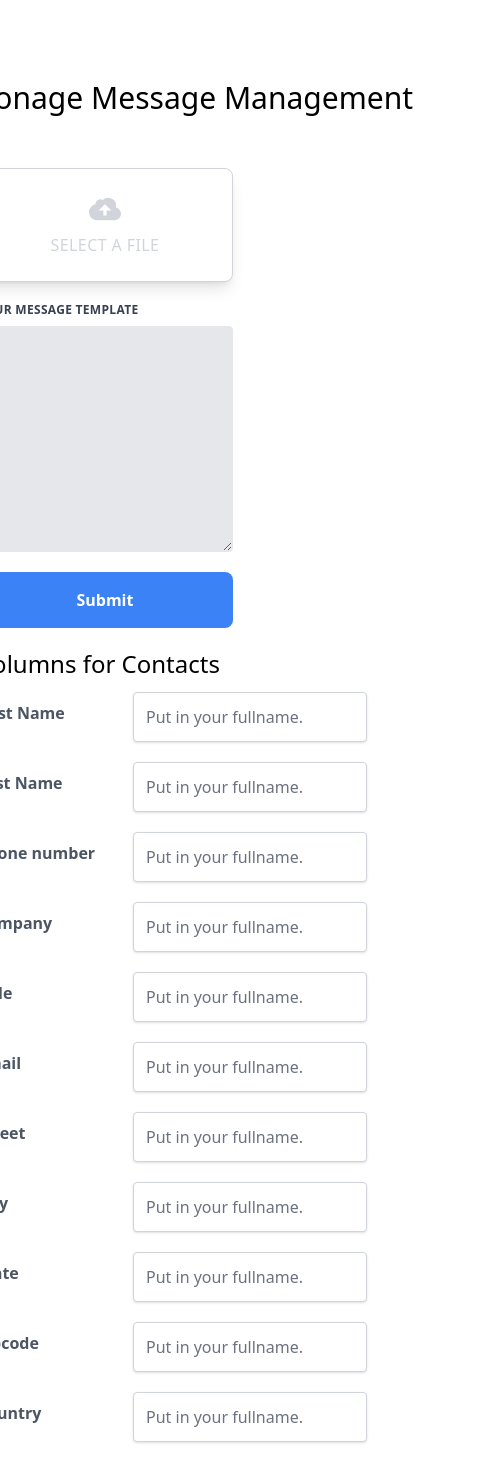
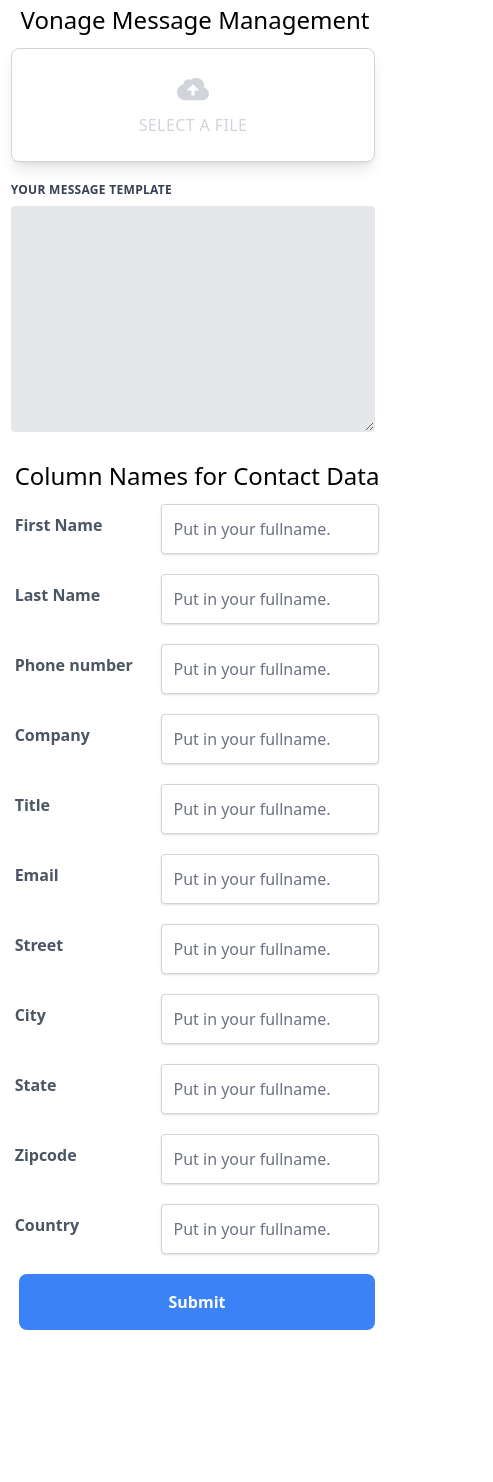
Before and after one commit to cooldev900/vonage-manage-frontend, a React (Vite) app: page / in a window 390 px wide. Shown: the top 1482 px of the page, 493 px wide, since content can reach past the window. After the commit the page ends 1350 px from the top, so only its background shows below. Built offline with nearby package versions, Linux system fonts and the light colour scheme.

Commit message:
feat: sending form

```diff
--- a/src/App.tsx
+++ b/src/App.tsx
@@ -1,22 +1,11 @@
-import { ReactElement, useState } from 'react'
+import { ChangeEvent, ReactElement, useState } from 'react'
 import { SubmitHandler, useForm } from 'react-hook-form'
 import { yupResolver } from '@hookform/resolvers/yup'
 import * as Yup from 'yup'
+import { FormType } from './types'
+import axios from 'axios'
 
-interface FormType {
-  firstName: string
-  lastName?: string
-  company?: string
-  title?: string
-  email?: string
-  street: string
-  city?: string
-  state?: string
-  zipcode?: string
-  country?: string
-  phoneNumber: string
-  messageTemplate: string
-}
+const allowedExtensions = ['csv']
 
 // Define validation schema using Yup
 const validationSchema: Yup.ObjectSchema<FormType> = Yup.object({
@@ -54,31 +43,67 @@
     register,
     handleSubmit,
     formState: { errors, isDirty },
-    reset: resetForm,
-    trigger
+    reset: resetForm
   } = useForm<FormType>({
     defaultValues: initialValues,
     resolver: yupResolver(validationSchema)
   })
 
-  const onSubmit: SubmitHandler<FormType> = (data) => {
-    console.log(data)
+  const [fileError, setFileError] = useState<string>('')
+  const [csvFile, setCsvFile] = useState<File>()
+
+  const handleFileInputChange = (e: ChangeEvent<HTMLInputElement>) => {
+    if (e.target.files && e.target.files.length > 0) {
+      const file = e.target.files[0]
+      const fileExtension = file?.type.split('/')[1]
+      if (!allowedExtensions.includes(fileExtension)) {
+        setFileError('Please input a csv file')
+        return
+      }
+      setCsvFile(file)
+    }
+  }
+
+  const onSubmit: SubmitHandler<FormType> = async (data) => {
+    if (!csvFile) {
+      setFileError('Please select a csv file.')
+      return
+    }
+
+    const formdata = new FormData()
+    formdata.append('csvfile', csvFile)
+    Object.keys(data).map((key) =>
+      //@ts-ignore
+      formdata.append(key, data[key] ? data[key] : '-')
+    )
+    const result = await axios.post(
+      'http://localhost:8000/send_sms',
+      formdata,
+      {
+        headers: {
+          'Content-Type': 'multipart/form-data',
+          Authorization: 'Bearer your-token'
+        }
+      }
+    )
+    console.log({ result })
   }
 
   return (
-    <div className="p-20 md:w-full">
+    <div className="md:p-20 md:pt-10 p-0 md:w-full">
       <div className="flex flex-col gap-10 whitespace-nowrap">
         <div className="bg-white">
-          <p className="pb-3 text-3xl text-center mb-10">
+          <p className="p-1 text-2xl md:text-3xl text-center md:my-10 sm:my-5">
             Vonage Message Management
           </p>
           <form
-            className="flex flex-wrap md:px-16 sm:px-8"
+            className="flex flex-wrap lg:px-16 md:px-8 px-2"
             onSubmit={handleSubmit(onSubmit)}
           >
-            <div className="md:w-1/2 sm:w-full md:pr-8 sm:pr-4">
-              <div className="md:m-8 sm:m-4">
-                <label className="mb-5 w-64 flex flex-col items-center px-4 py-6 bg-white text-gray-300 rounded-lg shadow-lg tracking-wide uppercase border border-gray-300 hover:border-transparent cursor-pointer hover:bg-blue-500 hover:text-white">
+            <div className="md:w-1/2 w-full lg:pr-8 md:pr-4 pr-1">
+              <div className="m-2 md:m-8 sm:m-4">
+                <div className="mb-5">
+                  <label className="w-full flex flex-col items-center px-4 py-6 bg-white text-gray-300 rounded-lg shadow-lg tracking-wide uppercase border border-gray-300 hover:border-transparent cursor-pointer hover:bg-blue-500 hover:text-white">
                     <svg
                       className="w-8 h-8"
                       fill="currentColor"
@@ -90,8 +115,17 @@
                     <span className="mt-2 text-base leading-normal">
                       Select a file
                     </span>
-                  <input type="file" className="hidden" />
+                    <input
+                      type="file"
+                      className="hidden"
+                      accept=".csv"
+                      onChange={handleFileInputChange}
+                    />
                   </label>
+                  {fileError && (
+                    <p className="text-sm text-red-400 mt-2">{fileError}</p>
+                  )}
+                </div>
 
                 <div className="w-full mb-5">
                   <label
@@ -111,16 +145,21 @@
                     </p>
                   )}
                 </div>
-                <button className="block w-full bg-blue-500 text-white font-bold py-4 rounded-lg mb-5">
+                <button
+                  type="submit"
+                  // disabled={Object.keys(errors).length > 0}
+                  // onClick={handleSubmit(onSubmit)}
+                  className="hidden md:block w-full bg-blue-500 text-white font-bold py-4 rounded-lg mb-5"
+                >
                   Submit
                 </button>
               </div>
             </div>
 
-            <div className="md:w-1/2 sm:w-full  md:pl-8 sm:pl-4">
-              <div className="md:m-8 sm:m-4">
-                <p className="pb-3 text-2xl  md:px-5 sm:px-3">
-                  Columns for Contacts
+            <div className="md:w-1/2 w-full  lg:pl-8 md:pl-4 pl-1">
+              <div className="m-2 md:m-8 sm:m-4">
+                <p className="pb-3 text-2xl md:text-3xl md:px-5 sm:px-3">
+                  Column Names for Contact Data
                 </p>
 
                 <div className="mb-5 sm:w-full md:px-5 sm:px-3">
@@ -361,6 +400,15 @@
                 </p> */}
                 </div>
               </div>
+              <div className="px-3">
+                <button
+                  type="submit"
+                  // disabled={Object.keys(errors).length > 0}
+                  className="block md:hidden w-full bg-blue-500 text-white font-bold py-4 rounded-lg mb-5"
+                >
+                  Submit
+                </button>
+              </div>
             </div>
           </form>
         </div>
--- /dev/null
+++ b/src/types.ts
@@ -0,0 +1,19 @@
+export interface ContactData {
+  name: string
+  phoneNumber: string
+}
+
+export interface FormType {
+  firstName: string
+  lastName?: string
+  company?: string
+  title?: string
+  email?: string
+  street: string
+  city?: string
+  state?: string
+  zipcode?: string
+  country?: string
+  phoneNumber: string
+  messageTemplate: string
+}
```
Lines whose indentation alone changed are shown as unchanged.
